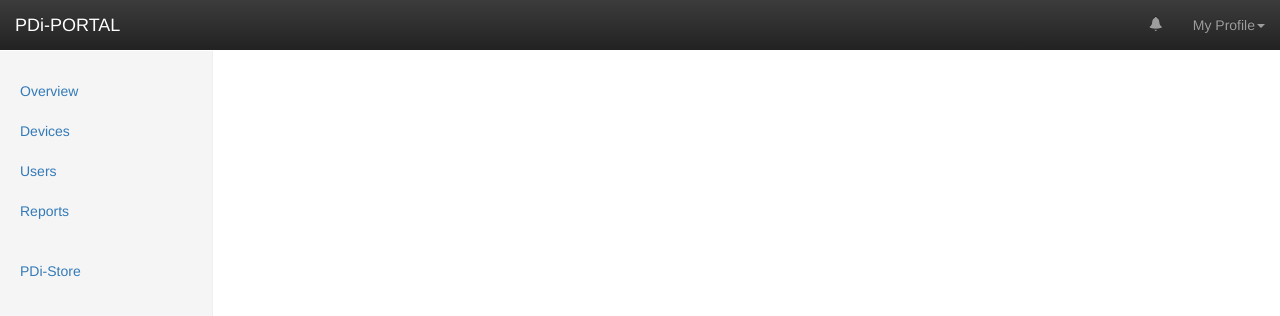
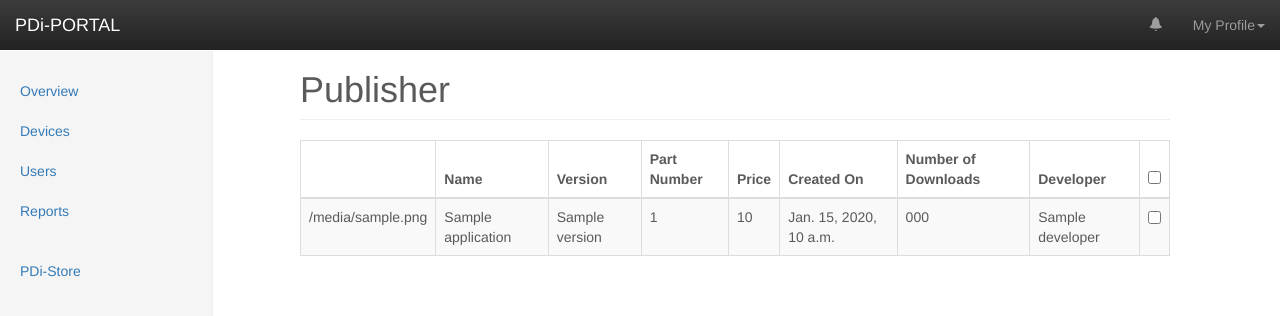
Before and after one commit to musebc/MobileDeviceManager, a Django app: template static/templates/publisher/publisher.html in a window 1280 px wide. Shown: the top 316 px of the page. Run offline with Django 3.2, Linux system fonts and the light colour scheme; the template is opened without the code that fills it: most values are stand-ins (such as "Sample title", 1, 10 or a date in 2020); some libraries are stand-ins or nearby versions.

Commit message:
Adding the applicaion table template for the publisher.

```diff
--- /dev/null
+++ b/static/templates/publisher/application_table.html
@@ -0,0 +1,36 @@
+<div class="table-responsive">
+  <table class="table table-striped table-bordered table-hover" id="application-table">
+    <thead>
+      <tr>
+        <th></th>
+        <th>Name</th>
+        <th>Version</th>
+        <th>Part Number</th>
+        <th>Price</th>
+        <th>Created On</th>
+        <th>Number of Downloads</th>
+        <th>Developer</th>
+        <th><input type="checkbox" class="select-all-checkbox" value="-1" id="-1"  data-true-val="true" data-false-val="false"></th>
+      </tr>
+    </thead>
+    <tbody id = "sortable">
+    {% for application in app_list %}
+      <tr>
+        <td>{{application.icon}}</td>
+        <td>{{application.name}}</td>
+        <td>{{application.version}}</td>
+        <td>{{application.partNumber}}</td>
+        <td>{{application.pricePerMonth}}</td>
+        <td>{{application.created}}</td>
+        <td>{{application.number_of_downloads}}</td>
+        <td>{{application.developer}}</td>
+        <td><input type="checkbox" class="select-checkbox" id="{{application.id}}" data-true-val="true" data-false-val="false"></td>
+      </tr>
+    {% endfor %}
+    </tbody>
+  </table>
+  {% if not app_list %}
+    <p class="text-center">No applications yet!</p>
+  {% endif %}
+
+</div>
--- a/static/templates/publisher/publisher.html
+++ b/static/templates/publisher/publisher.html
@@ -1 +1,9 @@
-{% extends "management.html" %}
+{% extends "management/management.html" %}
+
+{% block data %}
+<div class="col-sm-9 col-sm-offset-3 col-md-10 col-md-offset-2 main">
+  <h1 class="page-header">Publisher</h1>
+  {% include "publisher/application_table.html" %}
+</div>
+
+{% endblock %}
```
